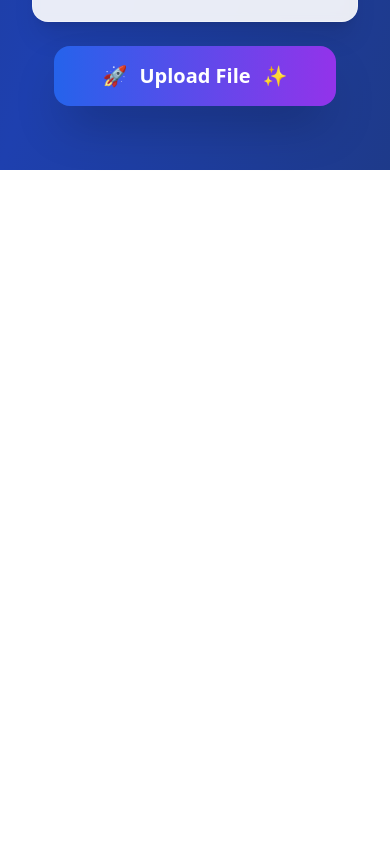
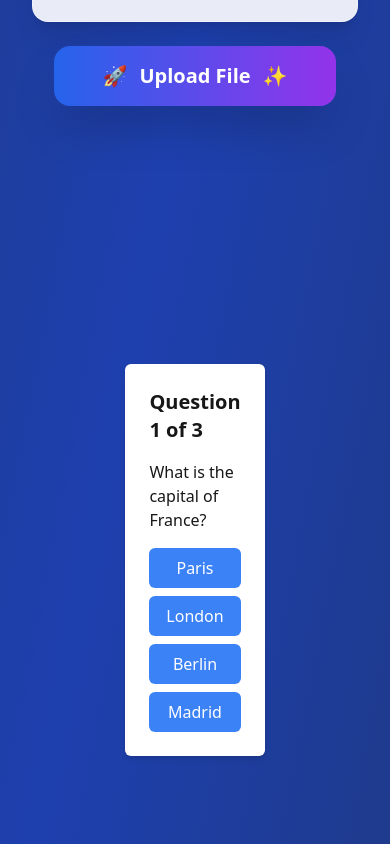
Before and after one commit to gaurav-beep/quiz-application, a Next.js app: page / in a window 390 px wide. Shown: the part 1000-1844 px from the top of the page. Before the commit the page ends 1170 px from the top, so only its background shows below. Built offline with nearby package versions, Linux system fonts and the light colour scheme.

Commit message:
Deploy quiz app to GitHub Pages

```diff
--- a/src/app/page.tsx
+++ b/src/app/page.tsx
@@ -1,8 +1,7 @@
-
-
 "use client";
 import React, { useState } from "react";
 import { useRouter } from 'next/navigation';
+import QuizComponent from './quiz/QuizComponent';
 
 interface MCQQuestion {
   question: string;
@@ -375,6 +374,10 @@ export default function Home() {
           )}
         </div>
       )}
+
+      <main className="flex min-h-screen flex-col items-center justify-center p-24">
+        <QuizComponent />
+      </main>
     </div>
   );
 }
--- /dev/null
+++ b/src/app/quiz/QuizComponent.tsx
@@ -0,0 +1,94 @@
+import React, { useState } from 'react';
+
+const QuizComponent = () => {
+  const questions = [
+    {
+      question: 'What is the capital of France?',
+      options: ['Paris', 'London', 'Berlin', 'Madrid'],
+      answer: 'Paris',
+    },
+    {
+      question: 'Which planet is known as the Red Planet?',
+      options: ['Earth', 'Mars', 'Jupiter', 'Venus'],
+      answer: 'Mars',
+    },
+    {
+      question: 'Who wrote "Hamlet"?',
+      options: ['Charles Dickens', 'William Shakespeare', 'Mark Twain', 'Jane Austen'],
+      answer: 'William Shakespeare',
+    },
+  ];
+
+  const [currentQuestion, setCurrentQuestion] = useState(0);
+  const [userAnswers, setUserAnswers] = useState<string[]>([]);
+  const [showResults, setShowResults] = useState(false);
+
+  const handleAnswer = (answer: string) => {
+    const updatedAnswers = [...userAnswers];
+    updatedAnswers[currentQuestion] = answer;
+    setUserAnswers(updatedAnswers);
+
+    if (currentQuestion < questions.length - 1) {
+      setCurrentQuestion(currentQuestion + 1);
+    } else {
+      setShowResults(true);
+    }
+  };
+
+  const restartQuiz = () => {
+    setCurrentQuestion(0);
+    setUserAnswers([]);
+    setShowResults(false);
+  };
+
+  return (
+    <div className="max-w-2xl mx-auto p-6 bg-white shadow-md rounded-md">
+      {!showResults ? (
+        <div>
+          <h2 className="text-xl font-bold mb-4">
+            Question {currentQuestion + 1} of {questions.length}
+          </h2>
+          <p className="mb-4">{questions[currentQuestion].question}</p>
+          <div className="space-y-2">
+            {questions[currentQuestion].options.map((option, index) => (
+              <button
+                key={index}
+                onClick={() => handleAnswer(option)}
+                className="w-full py-2 px-4 bg-blue-500 text-white rounded-md hover:bg-blue-600"
+              >
+                {option}
+              </button>
+            ))}
+          </div>
+        </div>
+      ) : (
+        <div>
+          <h2 className="text-xl font-bold mb-4">Quiz Results</h2>
+          <ul className="mb-4">
+            {questions.map((q, index) => (
+              <li key={index} className="mb-2">
+                <p>
+                  <strong>Q{index + 1}:</strong> {q.question}
+                </p>
+                <p>
+                  <strong>Your Answer:</strong> {userAnswers[index] || 'No answer'}
+                </p>
+                <p>
+                  <strong>Correct Answer:</strong> {q.answer}
+                </p>
+              </li>
+            ))}
+          </ul>
+          <button
+            onClick={restartQuiz}
+            className="py-2 px-4 bg-green-500 text-white rounded-md hover:bg-green-600"
+          >
+            Restart Quiz
+          </button>
+        </div>
+      )}
+    </div>
+  );
+};
+
+export default QuizComponent;
```
Also changed, not shown: 404.html (+1 -1 lines), 404/index.html (+1 -1 lines), index.html (+1 -1 lines), quiz/index.html (+1 -1 lines).
